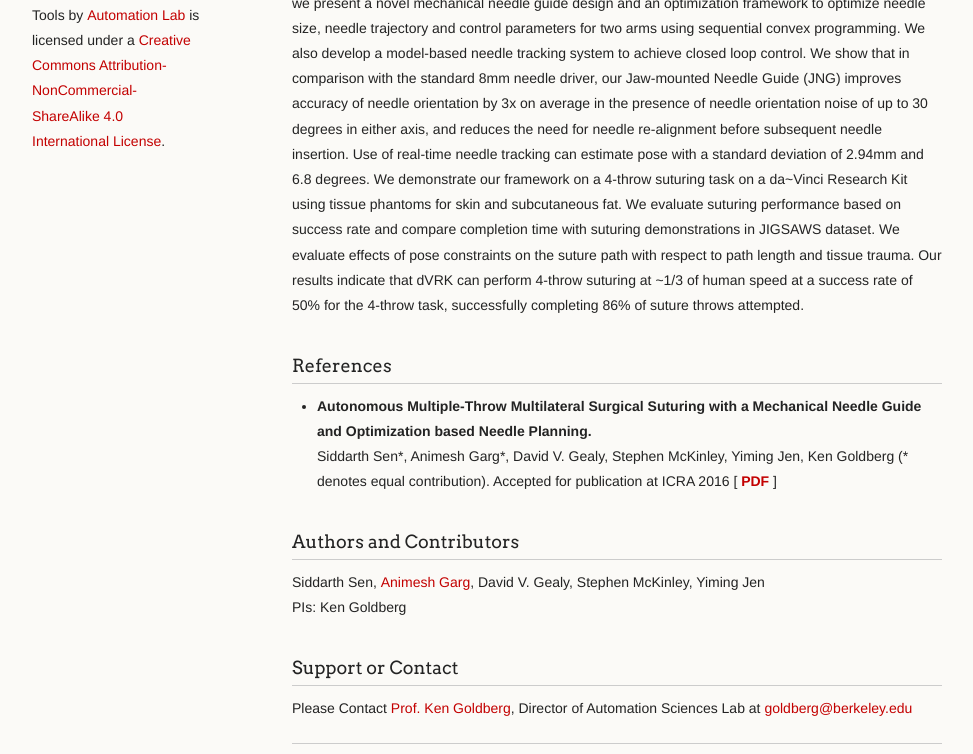
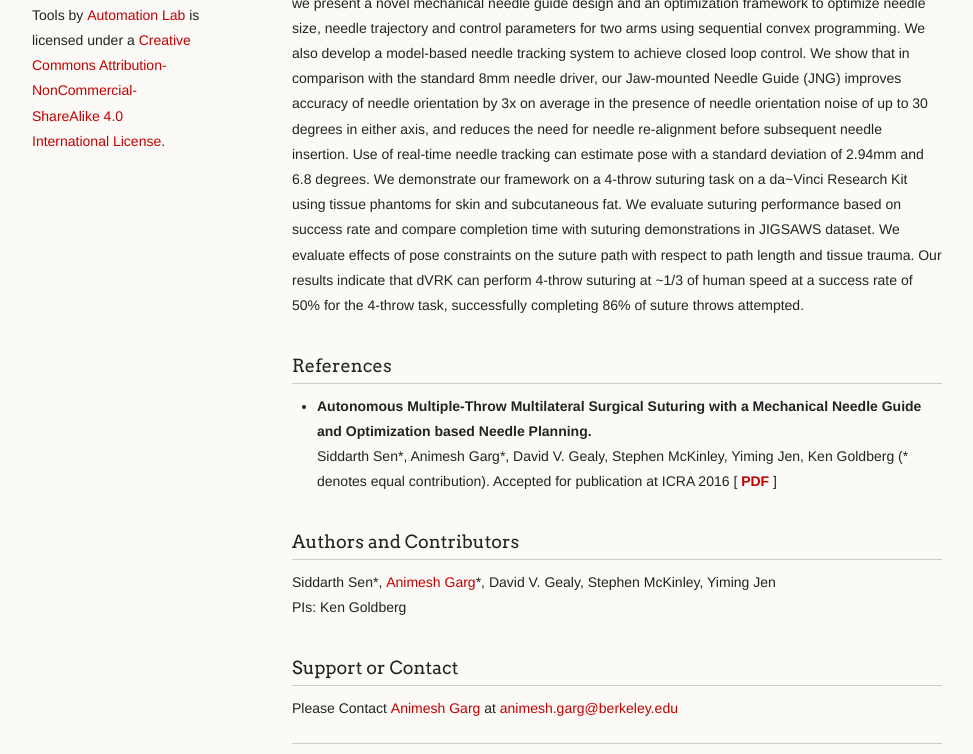
Before and after one commit to BerkeleyAutomation/amts, a plain HTML site: page index.html in a window 1280 px wide. Shown: the part 614-1368 px from the top of the page, without its empty margins (18-991 px from the left). Drawn offline with Linux system fonts and the light colour scheme.

Commit message:
update  link to site and contact info

```diff
--- a/index.html
+++ b/index.html
@@ -63,14 +63,14 @@ Siddarth Sen*, Animesh Garg*, David V. Gealy, Stephen McKinley, Yiming Jen, Ken
 <a id="authors-and-contributors" class="anchor" href="#authors-and-contributors" aria-hidden="true"><span class="octicon octicon-link"></span></a>Authors and Contributors</h3>
 
 <p>
-Siddarth Sen, <a href="animesh.garg.tech">Animesh Garg</a>,  David V. Gealy, Stephen McKinley, Yiming Jen<br>
+Siddarth Sen*, <a href="http://animeshgarg.com">Animesh Garg</a>*,  David V. Gealy, Stephen McKinley, Yiming Jen<br>
 PIs: Ken Goldberg
 </p>
 
 <h3>
 <a id="support-or-contact" class="anchor" href="#support-or-contact" aria-hidden="true"><span class="octicon octicon-link"></span></a>Support or Contact</h3>
 
-<p>Please Contact <a href="goldberg.berkeley.edu">Prof. Ken Goldberg</a>, Director of Automation Sciences Lab at <a href="mailto:goldberg@berkeley.edu">goldberg@berkeley.edu</a></p>
+<p>Please Contact <a href="http://animeshgarg.com">Animesh Garg</a> at <a href="mailto:aniesh.garg@berkeley.edu">animesh.garg@berkeley.edu</a></p>
 
 <hr>
       </section>
```
